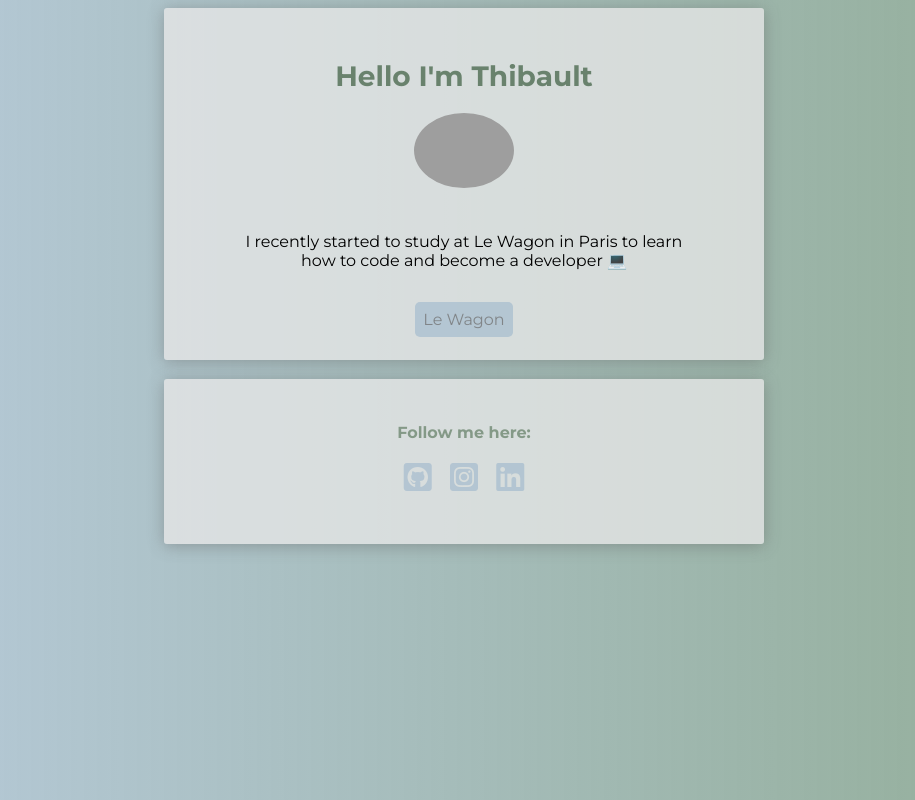
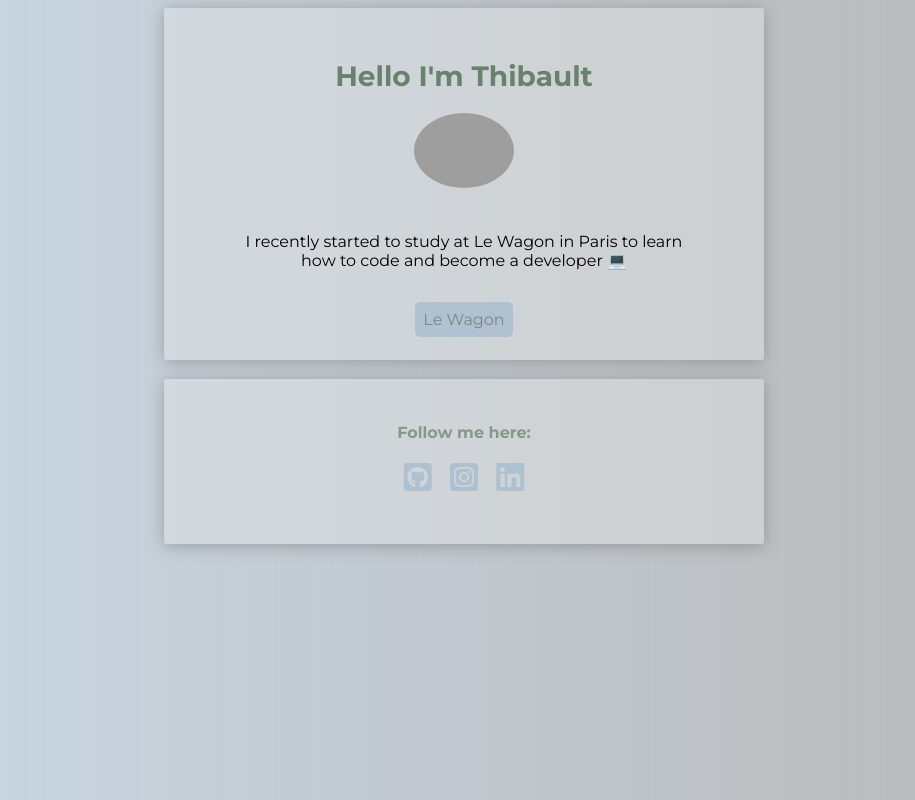
Before and after one commit to ThibChss/profile, a plain HTML site: page index.html in a window 1280 px wide. Shown: the whole page, without its empty margins (176-1091 px from the left). Drawn offline with Linux system fonts and the light colour scheme; grey boxes are pictures that could not be loaded.

Commit message:
modify background

```diff
--- a/style.css
+++ b/style.css
@@ -1,7 +1,7 @@
 @import url('https://fonts.googleapis.com/css2?family=Montserrat:wght@300;400;700&display=swap');
 
 body {
-  background: linear-gradient(90deg, #8cabc69f, #92ad97);
+  background: linear-gradient(90deg, #8cabc675, #b7b7b7);
   font-family: 'Montserrat', sans-serif;
   font-size: 16px;
   text-align: center;
@@ -58,7 +58,7 @@ a:hover {
   padding: 30px;
   border: 1px solid #b3b3b300;
   box-shadow: 0px 2px 16px #5e5e5e6e;
-  background-color: #e8e8e8c3;
+  background-color: #e8e8e861;;
   border-radius: 3px;
 }
 
```
